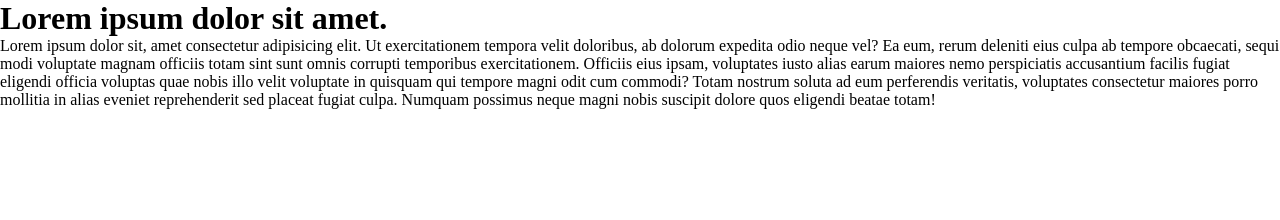
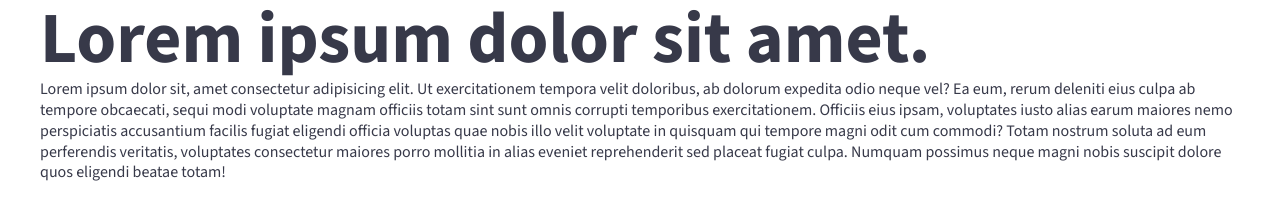
Before and after one commit to Sorbetisbadatart/responsive-website, a plain HTML site: page index.html in a window 1280 px wide. Drawn offline with Linux system fonts and the light colour scheme.

Commit message:
Add global styles

```diff
--- a/index.html
+++ b/index.html
@@ -6,21 +6,29 @@
     <title>Ganyu</title>
     <link rel="stylesheet" href="/style.css" />
     <script src="/script.js" defer></script>
+
+    <link rel="icon" type="image/png" href="/favicon-96x96.png" sizes="96x96" />
+    <link rel="icon" type="image/svg+xml" href="/favicon.svg" />
+    <link rel="shortcut icon" href="/favicon.ico" />
+    <link rel="apple-touch-icon" sizes="180x180" href="/apple-touch-icon.png" />
+    <link rel="manifest" href="/site.webmanifest" />
   </head>
   <body>
+    <div class="wrapper">
       <h1>Lorem ipsum dolor sit amet.</h1>
       <p>
         Lorem ipsum dolor sit, amet consectetur adipisicing elit. Ut
         exercitationem tempora velit doloribus, ab dolorum expedita odio neque
         vel? Ea eum, rerum deleniti eius culpa ab tempore obcaecati, sequi modi
         voluptate magnam officiis totam sint sunt omnis corrupti temporibus
-      exercitationem. Officiis eius ipsam, voluptates iusto alias earum maiores
-      nemo perspiciatis accusantium facilis fugiat eligendi officia voluptas
-      quae nobis illo velit voluptate in quisquam qui tempore magni odit cum
-      commodi? Totam nostrum soluta ad eum perferendis veritatis, voluptates
-      consectetur maiores porro mollitia in alias eveniet reprehenderit sed
-      placeat fugiat culpa. Numquam possimus neque magni nobis suscipit dolore
-      quos eligendi beatae totam!
+        exercitationem. Officiis eius ipsam, voluptates iusto alias earum
+        maiores nemo perspiciatis accusantium facilis fugiat eligendi officia
+        voluptas quae nobis illo velit voluptate in quisquam qui tempore magni
+        odit cum commodi? Totam nostrum soluta ad eum perferendis veritatis,
+        voluptates consectetur maiores porro mollitia in alias eveniet
+        reprehenderit sed placeat fugiat culpa. Numquam possimus neque magni
+        nobis suscipit dolore quos eligendi beatae totam!
       </p>
+    </div>
   </body>
 </html>
--- a/style.css
+++ b/style.css
@@ -1,3 +1,65 @@
+@layer global {
+  /* source-sans-3-regular - latin */
+  @font-face {
+    font-display: swap; /* Check https://developer.mozilla.org/en-US/docs/Web/CSS/@font-face/font-display for other options. */
+    font-family: "Source Sans 3";
+    font-style: normal;
+    font-weight: 400;
+    src: url("/fonts/source-sans-3-v20-latin-regular.woff2") format("woff2"); /* Chrome 36+, Opera 23+, Firefox 39+, Safari 12+, iOS 10+ */
+  }
+  /* source-sans-3-700 - latin */
+  @font-face {
+    font-display: swap; /* Check https://developer.mozilla.org/en-US/docs/Web/CSS/@font-face/font-display for other options. */
+    font-family: "Source Sans 3";
+    font-style: normal;
+    font-weight: 700;
+    src: url("/fonts/source-sans-3-v20-latin-700.woff2") format("woff2"); /* Chrome 36+, Opera 23+, Firefox 39+, Safari 12+, iOS 10+ */
+  }
+
+  /* Fonts */
+  :root {
+    --fs-14: calc(14 / 16 * 1rem);
+    --fs-16: calc(16 / 16 * 1rem);
+    --fs-24: calc(24 / 16 * 1rem);
+    --fs-36: calc(36 / 16 * 1rem);
+    --fs-42: calc(42 / 16 * 1rem);
+    --fs-48: calc(48 / 16 * 1rem);
+    --fs-72: calc(72 / 16 * 1rem);
+
+    --font-size-topnav: var(--fs-14);
+    --font-size-h1: var(--fs-42);
+    --font-size-h2: var(--fs-36);
+    --font-size-h3: var(--fs-24);
+
+    /* switch to pc sizes */
+    @media (width >= calc(600 / 16 * 1rem)) {
+      --font-size-topnav: var(--fs-16);
+      --font-size-h1: var(--fs-72);
+      --font-size-h2: var(--fs-48);
+    }
+  }
+
+  /*colours*/
+  :root {
+    --c-white: hsl(0, 0%, 100%);
+    --c-gray-dark: hsl(233, 14%, 25%);
+    --c-purple: hsl(232, 58%, 55%);
+    --c-teal: hsl(180, 100%, 42%);
+    --c-magneta: hsl(320, 85%, 41%);
+    --c-transparent: transparent;
+
+    --color-main-bg: var(--c-white);
+    --color-text-dark: var(--c-gray-dark);
+    --color-text-light: var(--c-white);
+    --color-hero-bg: var(--c-purple);
+    --color-button-primary-bg: var(--c-teal);
+    --color-button-primary-text: var(--c-gray-dark);
+    --color-button-secondary-bg: var(--c-transparent);
+    --color-button-secondary-border: var(--c-white);
+    --color-button-secondary-text: var(--c-white);
+    --color-fullwidth-bg: var(--c-magneta);
+  }
+
   *,
   *::before,
   *::after {
@@ -6,6 +68,28 @@
 
   * {
     margin: 0;
+  }
+
+  body {
+    font-family: "Source Sans 3", Arial, Helvetica, sans-serif;
+    line-height: 1.3;
+    color: var(--color-text-dark);
+  }
+
+  h1,
+  h2,
+  h3 {
+    line-height: 1.1;
+  }
+
+  h1 {
+    font-size: var(--font-size-h1);
+  }
+  h2 {
+    font-size: var(--font-size-h2);
+  }
+  h3 {
+    font-size: var(--font-size-h3);
   }
 
   a {
@@ -18,3 +102,24 @@ svg {
     max-width: 100%;
     display: block;
   }
+
+  .wrapper {
+    width: min(calc(100% - 48px), calc(1200 / 16 * 1rem));
+    margin-inline: auto;
+  }
+}
+
+@layer component {
+}
+
+/* Ability to override any styles when used on an element */
+@layer utility {
+  .visually-hidden {
+    position: absolute;
+    left: -10000px;
+    top: auto;
+    width: 1px;
+    height: 1px;
+    overflow: hidden;
+  }
+}
```
Also changed, not shown: apple-touch-icon.png (added), favicon-96x96.png (added), favicon.ico (added), favicon.svg (added), fonts/source-sans-3-v20-latin-700.woff2 (added), fonts/source-sans-3-v20-latin-regular.woff2 (added), site.webmanifest (added), web-app-manifest-192x192.png (added), web-app-manifest-512x512.png (added). Lines whose indentation alone changed are shown as unchanged.
